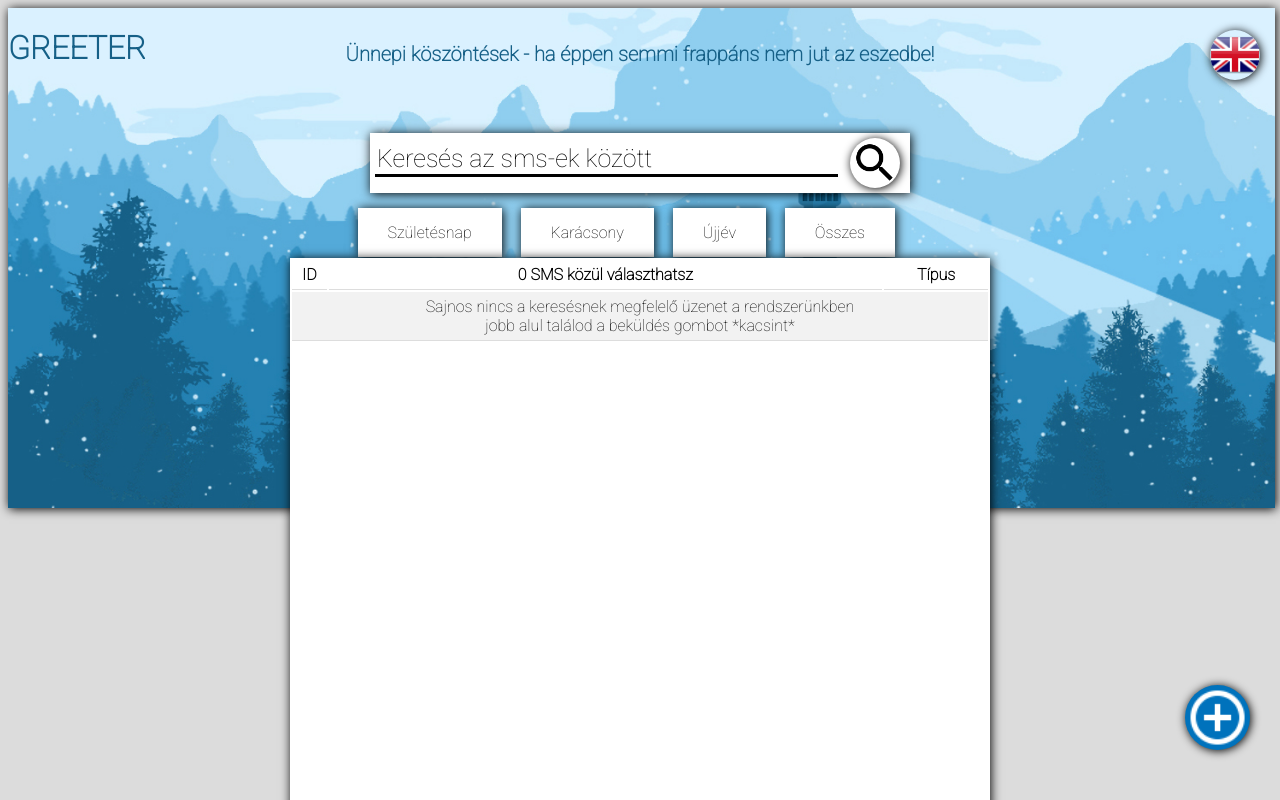
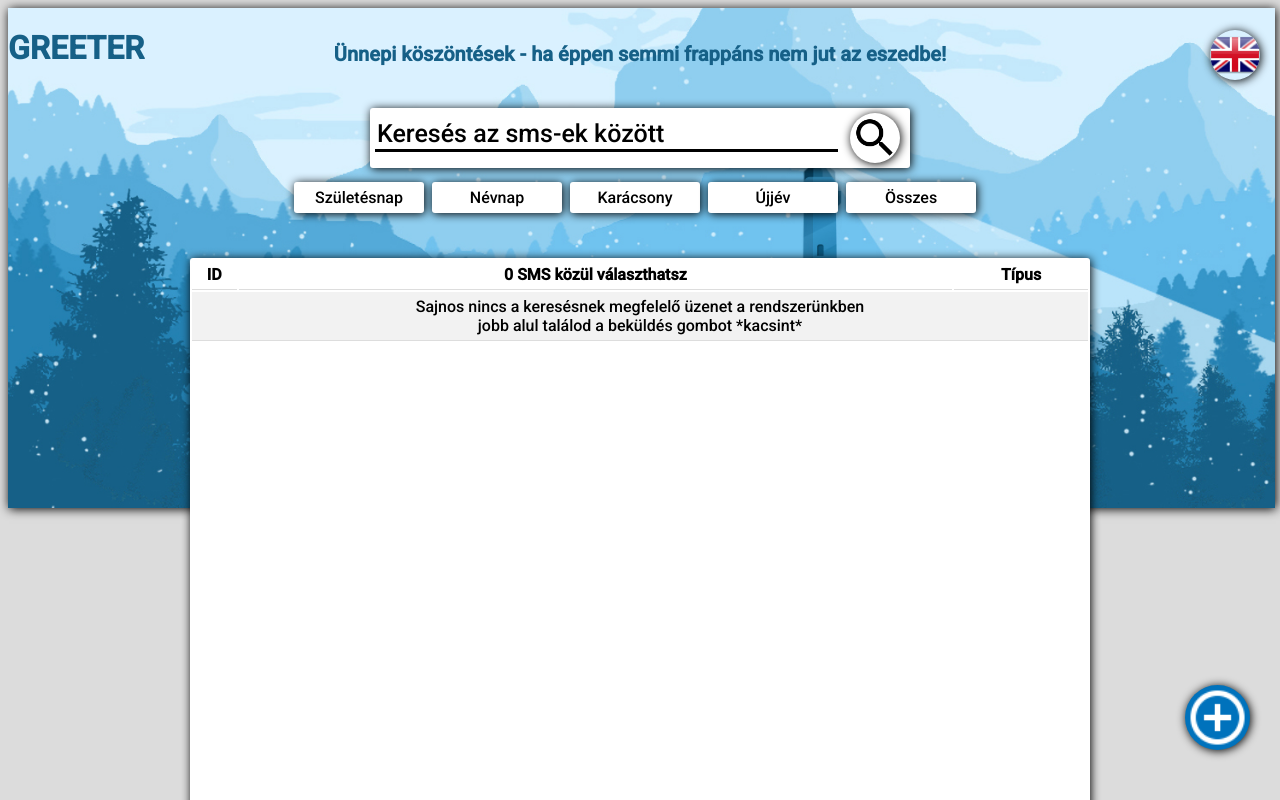
Before and after one commit to peltzergergely/Greeter_Webpage, a PHP site: page / in a window 1280 px wide. Run offline with PHP 8.4, Linux system fonts and the light colour scheme; data that the repository does not hold is empty; some libraries are stand-ins or nearby versions.

Commit message:
Web 0.2.3
Removed filter buttons with checkboxes its not working yet however.
Other

```diff
--- a/index.php
+++ b/index.php
@@ -3,7 +3,7 @@
 	<head>
 		<title>Greeter</title>
 		<!-- including the css and the google font -->
-		<link href="https://fonts.googleapis.com/css?family=Roboto:100" rel="stylesheet">
+		<link href="https://fonts.googleapis.com/css?family=Roboto:500" rel="stylesheet">
 		<link rel="stylesheet" type="text/css" href="style.css">
 		<script src="http://code.jquery.com/jquery-1.9.1.min.js"></script>
 		<script type="text/javascript" src="script.js"></script>
@@ -22,21 +22,47 @@
 				</div>
 			</div>
 			<div class="filter_boxes">
-				<input type='submit' value='Születésnap' class="filter_box" name='Birthday'/>
+				<div id="ck-button">
+					<label>
+						<input type="checkbox" value="Születésnap" name='Birthday' hidden><span>Születésnap</span>
+					</label>
+				</div>
+				<div id="ck-button">
+					<label>
+						<input type="checkbox" value="Névnap" name='Nameday' hidden><span>Névnap</span>
+					</label>
+				</div>
+				<div id="ck-button">
+					<label>
+						<input type="checkbox" value="Karácsony" name='Christmas' hidden><span>Karácsony</span>
+					</label>
+				</div>
+				<div id="ck-button">
+					<label>
+						<input type="checkbox" value="Újjév" name='New_Year' hidden><span>Újjév</span>
+					</label>
+				</div>
+				<div id="ck-button">
+					<label>
+						<input type="checkbox" value="Összes" name='All' hidden><span>Összes</span>
+					</label>
+				</div>
+<!--	checkboxokkal??			<input type='submit' value='Születésnap' class="filter_box" name='Birthday'/>
 				<input type='submit' value='Karácsony' class="filter_box" name='Christmas'/>
 				<input type='submit' value='Újjév' class="filter_box" name='New_Year'/>
 				<input type='submit' value='Összes' class="filter_box" name='All'/>
+				-->
 			</form>
 			</div>
 			<?php
 				/* checking buttonpress here and giving value to $filter */
-			$filter='';
+/*	checkboxosdi...		$filter='';
 			if ($_SERVER['REQUEST_METHOD'] === 'POST') {
 				//something posted
 				if (isset($_POST['Birthday'])) { $filter = 'Birthday';
 				} elseif(isset($_POST['Christmas'])) { $filter = 'Christmas';
 				} elseif(isset($_POST['New_Year'])) { $filter = 'New_Year'; }
-			}
+			}*/
 				/* making the search variable here and checking if it's set */
 			$search='';
 			if ($_POST["search"]!="Keresés az sms-ek között") { $search=$_POST["search"]; }
@@ -52,9 +78,9 @@
 					print_result($connection, $sql);
 				}
 				/* query for the labeling - currently only one at a time*/
-			}elseif ($filter!=''){
+/*			}elseif ($filter!=''){
 				$sql = "SELECT * FROM Message WHERE approved = 1 AND sms_label='$filter'";
-				print_result($connection, $sql);
+				print_result($connection, $sql);*/
 			}else{
 				/* query to list ALL the SMS */
 				$sql = "SELECT * FROM Message WHERE approved = 1";
--- a/style.css
+++ b/style.css
@@ -1,5 +1,6 @@
 * {
 	font-family: 'Roboto', sans-serif;
+	src: url(https://fonts.googleapis.com/css?family=Roboto:500);
 	overflow: visible;
 	}
 body {
@@ -16,6 +17,7 @@ body {
   height: 500px;
   box-shadow: 1px 1px 10px black;
   overflow:auto;
+  z-index: -1;
 }
 
 /* big white block in the middle */
@@ -28,10 +30,11 @@ body {
 	margin-right: auto;
 	margin-top: 250px ;
 	margin-bottom: 0px;
-	width: 700px;
+	width: 900px;
 	height: 600px;
 	box-shadow: 1px 1px 10px black;
 	overflow:auto;
+	border-radius: 3px;
 }
 /* table where the sms-s are listed */
 th, td {
@@ -69,12 +72,13 @@ tr:nth-child(even) {
 	right: 0;
 	margin-left: auto;
 	margin-right: auto;
-	margin-top: 125px ;
+	margin-top: 100px ;
 	width: 540px;
 	background-color: white;
 	height: 60px;
 	box-shadow: 1px 1px 10px black;
 	text-align: center;
+	border-radius: 3px;
 }
 
 .search_box {
@@ -121,8 +125,8 @@ tr:nth-child(even) {
 	right: 0;
 	margin-left: auto;
 	margin-right: auto;
-	width: 565px;
-	margin-top: 200px ;
+	width: 700px;
+	margin-top: 170px ;
 	margin-bottom: 0px;
 	float: center;
 }
@@ -140,8 +144,38 @@ tr:nth-child(even) {
 	outline: none;
 	box-shadow: 1px 1px 10px black;
 }
-.filter_box:hover {
-	box-shadow: 1px 1px 30px black;
+
+/* super button like checkbox */
+
+#ck-button {
+    margin:4px;
+    background-color:white;
+    border-radius:3px;
+    border: none;
+    overflow:auto;
+    float:left;
+	box-shadow: 1px 1px 10px black;
+}
+
+#ck-button:hover {
+	box-shadow: 1px 1px 25px black;
+}
+
+#ck-button label {
+    float:left;
+    width: 130px;
+	height: 31px;
+}
+
+#ck-button label span {
+    text-align:center;
+    padding:6px 0px;
+    display:block;
+}
+
+#ck-button input:checked + span {
+    background-color:#166087;
+    color:#fff;
 }
 
 /* submit button */
```
